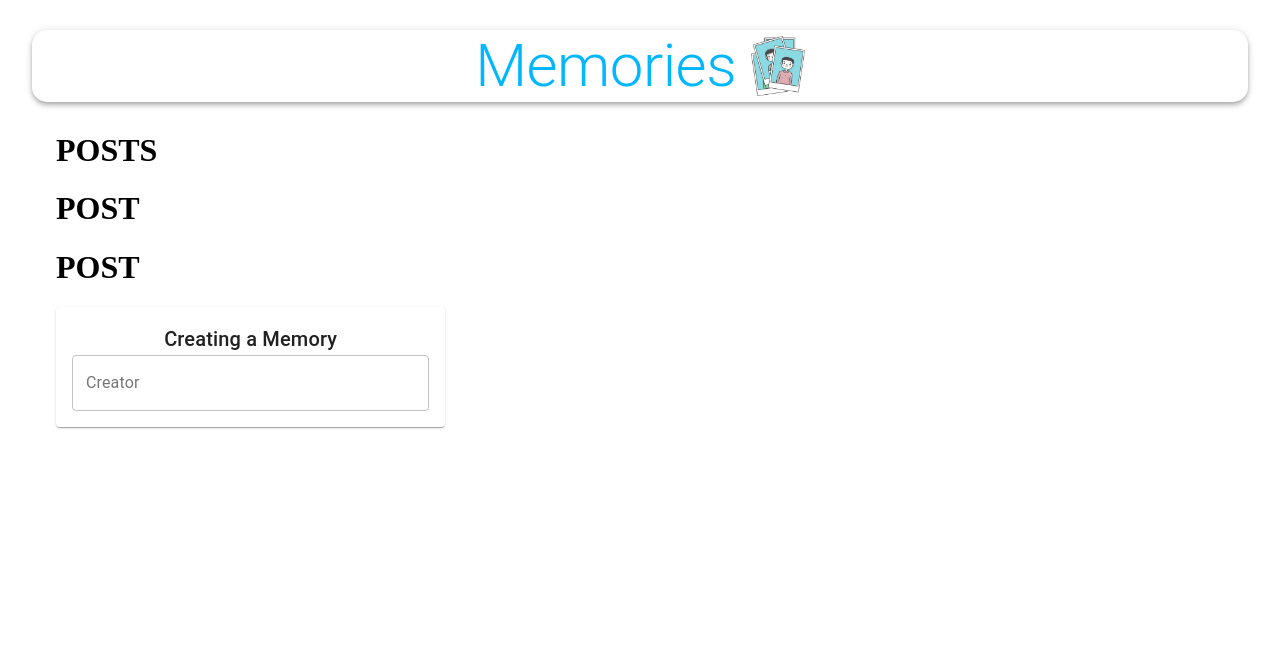
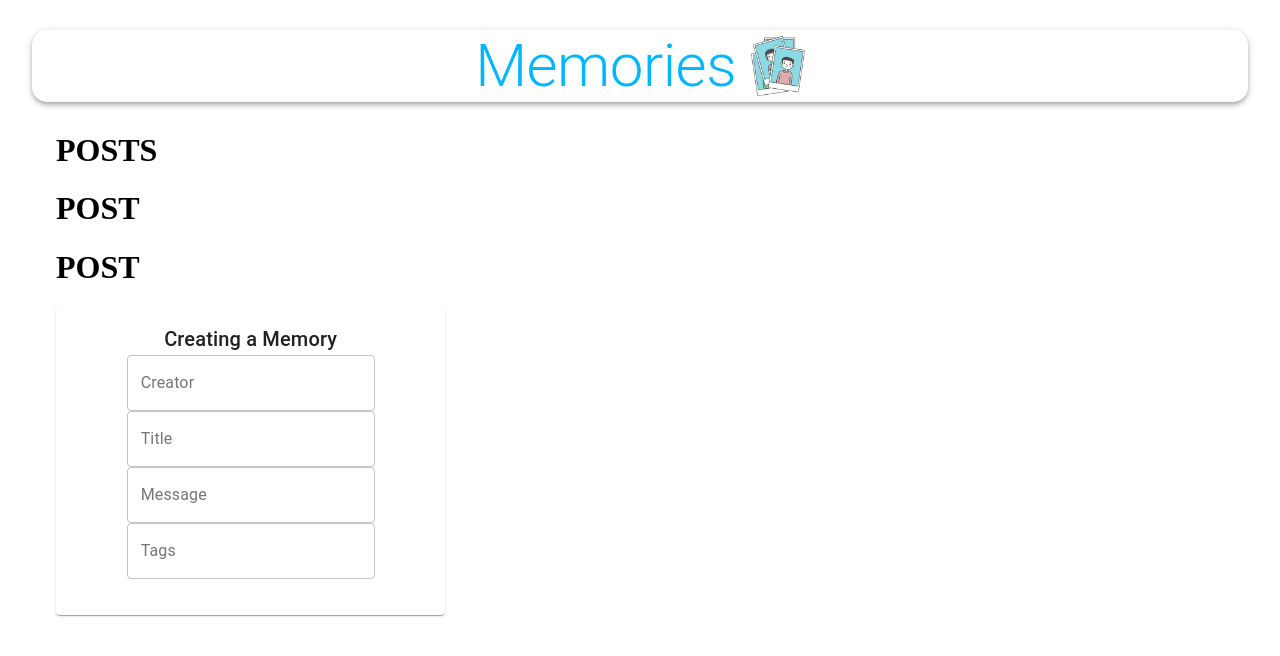
Before and after one commit to MikhailTabachek/past-perfect, a React (Create React App) app in the folder client/: page / in a window 1280 px wide. Shown: the top 656 px of the page. Built offline with nearby package versions, Linux system fonts and the light colour scheme; no server answers.

Commit message:
Add input fields

```diff
--- a/client/src/components/Form/Form.js
+++ b/client/src/components/Form/Form.js
@@ -16,13 +16,14 @@
     <Paper className={classes.paper}>
       <form autoComplete="off" noValidate className={classes.form} onSubmit={handleSubmit}>
       <Typography variant="h6">Creating a Memory</Typography>
-      <TextField
-      name="creator"
-      variant="outlined"
-      label="Creator"
-      fullWidth
-      value={postData.creator}
-      onChange={(e) => setPostData({ ... postData, creator: e.target.value})}/>
+      <TextField name="creator" variant="outlined" label="Creator" fullWidthvalue={postData.creator}onChange={(e) => setPostData({ ... postData, creator: e.target.value})}/>
+      <TextField name="title" variant="outlined" label="Title" fullWidthvalue={postData.title}onChange={(e) => setPostData({ ... postData, title: e.target.value})}/>
+      <TextField name="message" variant="outlined" label="Message" fullWidthvalue={postData.message}onChange={(e) => setPostData({ ... postData, message: e.target.value})}/>
+      <TextField name="tags" variant="outlined" label="Tags" fullWidthvalue={postData.tags}onChange={(e) => setPostData({ ... postData, tags: e.target.value})}/>
+
+      <div className={classes.fileInput}>
+
+      </div>
       </form>
     </Paper>
   )
```
